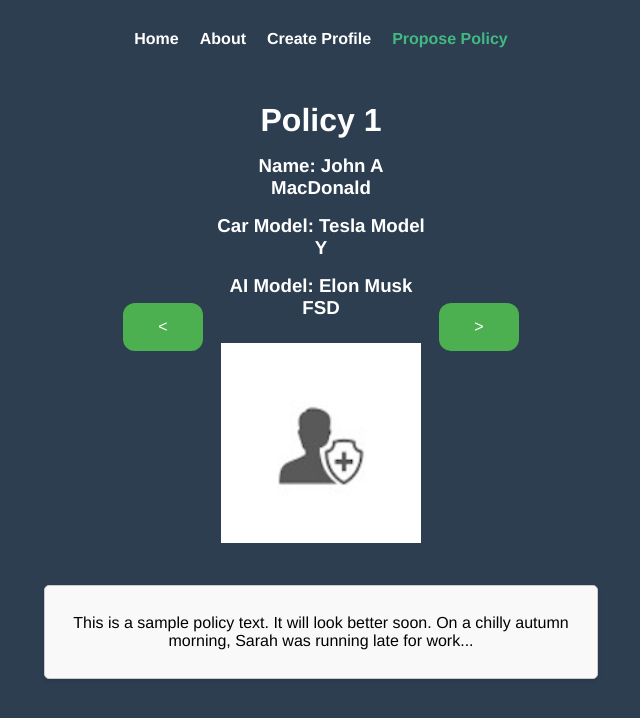
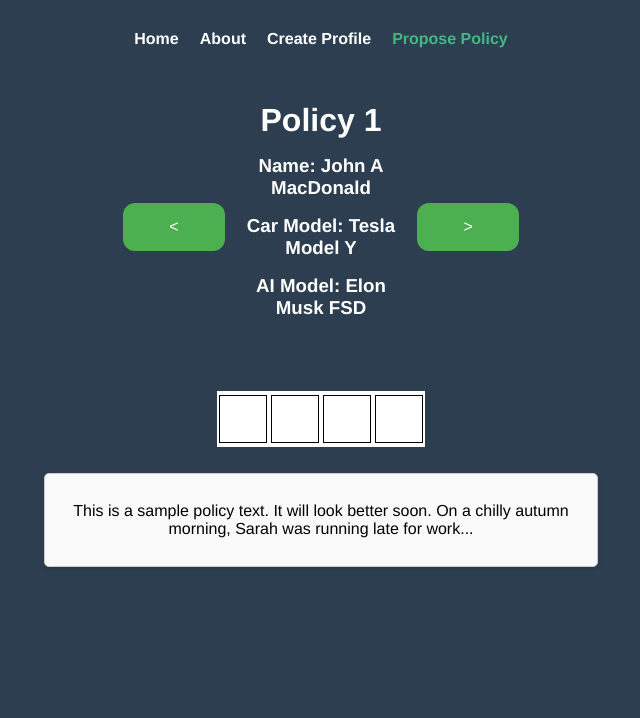
Before and after one commit to aclarke500/fintech-80, a Vue app: page /propose-policy in a window 1280 px wide. Shown: the top 718 px of the page, without its empty margins (319-959 px from the left). Built offline with nearby package versions, Linux system fonts and the light colour scheme.

Commit message:
added font awesomeness

```diff
--- a/src/App.vue
+++ b/src/App.vue
@@ -24,7 +24,7 @@
   -moz-osx-font-smoothing: grayscale;
   text-align: center;
   color: #2c3e50;
-  /* background: rgb(28, 43, 108) url('https://th.bing.com/th/id/R.ef9e86e9dccc6897b7cb42cdb1d432cb?rik=Lk5mNetJWhJOWA&pid=ImgRaw&r=0'); */
+  /* background: rgb(28, 43, 108) url('https://static.pexels.com/photos/45201/kitty-cat-kitten-pet-45201.jpeg'); */
 
   /* background-color: rgb(28, 43, 108); */
 }
--- a/src/components/Policy.vue
+++ b/src/components/Policy.vue
@@ -22,13 +22,30 @@
       <h3>AI Model: {{ props.policy.aiModel }}</h3>
     </div>
     <div class="photos-container">
-      <img src="../assets/plus.png" alt="Tesla Model Y" width="200" height="200">
-    </div>
+ <font-awesome-icon icon="umbrella" class="egg" />
+</div>
+
   </div>
     <button @click="swipe('right')">></button>
 
   </div>
+  <div class="button-container">
+    <button>
+      <i class="fa-regular fa-file-lines"></i>
+    </button>
+    <button>
+      <i class="fa-light fa-x"></i>
+    </button>
+    <button>
+      <i class="fa-regular fa-heart"></i>
+    </button>
+    <button>
+      <i class="fa-sharp fa-light fa-ellipsis"></i>
+    </button>
+  </div>
     <div class="letter-container">
+      <!-- <font-awesome-icon :icon="['fass', 'file-lines']" /> -->
+
       <p>{{ props.policy.policyText }}</p>
       <!-- Your content here -->
     </div>
@@ -37,6 +54,9 @@
 
 <script setup>
 import { reactive } from 'vue';
+// import { FontAwesomeIcon } from '@fortawesome/vue-fontawesome'
+
+// import { byPrefixAndName } from '@awesome.me/kit-KIT_CODE/icons'
 
 const state = reactive({
   src: '../assets/plus.png'
@@ -57,6 +77,38 @@
 
 <style scoped>
 
+.tinder-button {
+  color: black;
+  height: 100px;
+}
+
+.button-container {
+  display: flex;
+  flex-direction: row; /* Change to row to align items horizontally */
+  justify-content: center;
+  align-items: center;
+  margin: 1rem;
+  background-color: white;
+}
+
+.button-container button {
+  background-color: #4CAF50;
+  border: black 1px solid;
+  color: black;
+  padding: 1/2rem;
+  margin: 1/2rem;
+  text-align: center;
+  text-decoration: none;
+  display: inline-block;
+  font-size: 16px;
+  margin: 4px 2px;
+  cursor: pointer;
+  background-color: white;
+  width: 3rem;
+  height: 3rem;
+}
+
+
 .meta-data-container {
   display: flex;
   flex-direction: row; /* Change to row to align items horizontally */
@@ -70,7 +122,10 @@
   flex-direction: column;
   flex: 5;
 }
-
+.egg{
+  color: white;
+  height: 100px;
+}
 .meta-data-container button {
   flex: 1; /* Adjusts button to occupy space on either side */
   background-color: #4CAF50;
@@ -106,6 +161,11 @@
   justify-content: center;
   align-items: center;
   margin: 1rem;
+}
+
+.parent-container font-awesome-icon {
+  color: white;
+  height: 100px;
 }
 
 .policy-row h1,
--- /dev/null
+++ b/src/fontawesome-icons.js
@@ -0,0 +1,7 @@
+import { FontAwesomeIcon } from "@fortawesome/vue-fontawesome";
+import { library } from "@fortawesome/fontawesome-svg-core";
+import { faPhone, faUser, faFlag } from "@fortawesome/free-solid-svg-icons";
+
+library.add(faPhone, faUser, faFlag);
+
+export default FontAwesomeIcon;
--- a/src/main.js
+++ b/src/main.js
@@ -1,5 +1,6 @@
 import { createApp } from 'vue'
 import App from './App.vue'
 import router from './router'
+import FontAwesomeIcon from "@/fontawesome-icons";
 
-createApp(App).use(router).mount('#app')
+createApp(App).component("FontAwesomeIcon", FontAwesomeIcon).use(router).mount('#app')
```
